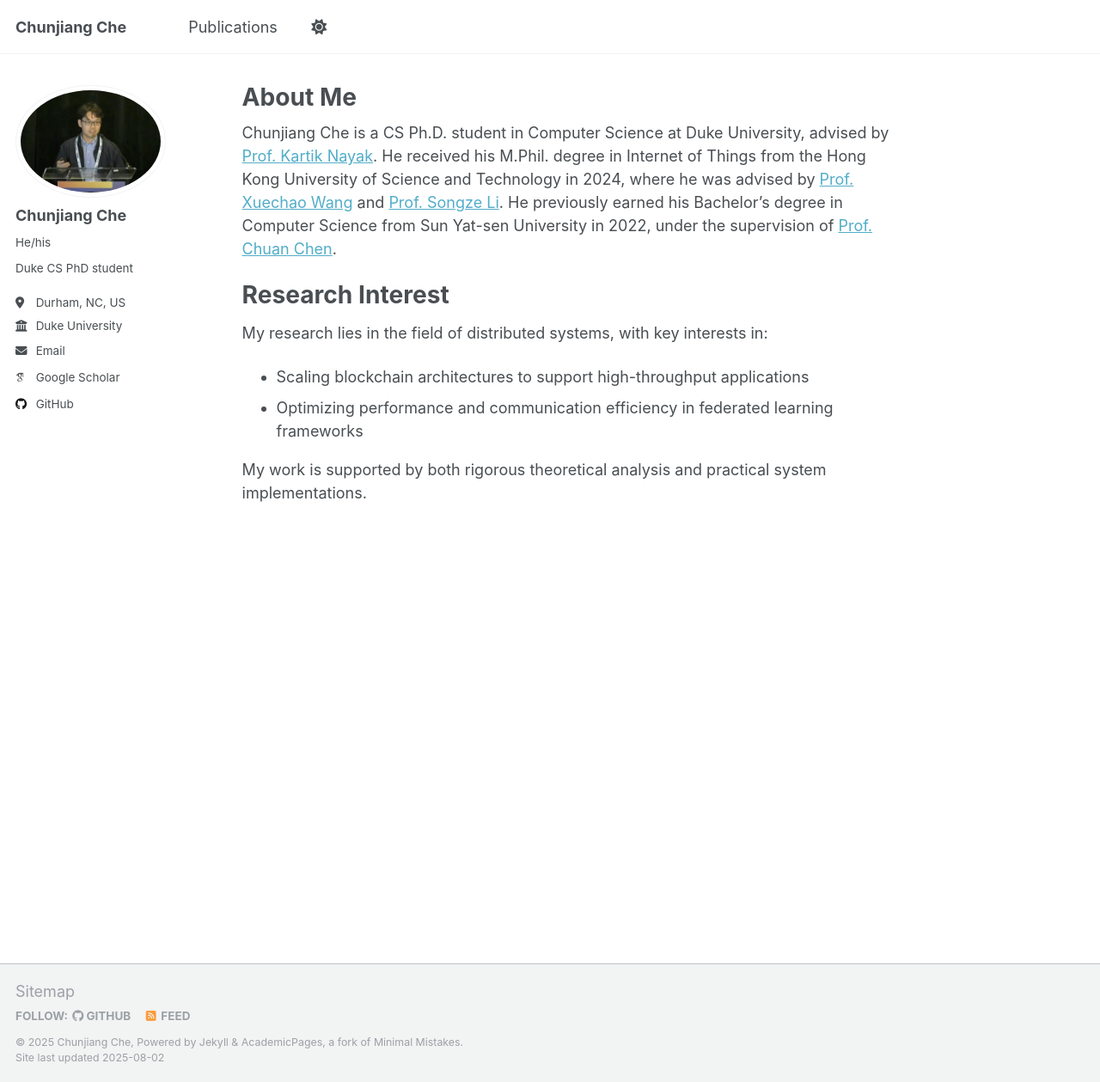
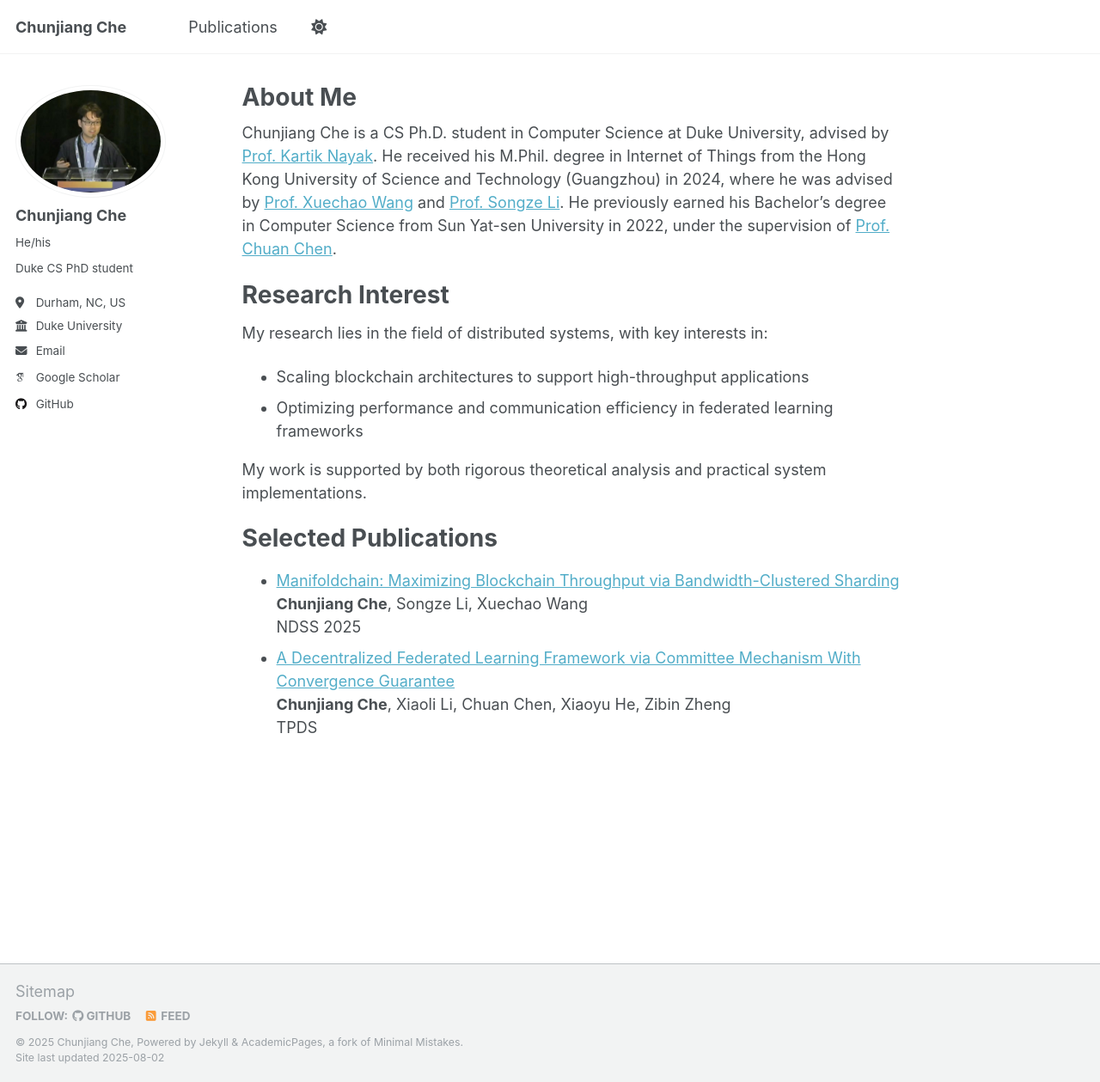
Before and after one commit to ChunjiangChe/ChunjiangChe.github.io, a Jekyll site: the page built from _pages/about.md, in a window 1280 px wide and 1259 px high. Shown: the whole window at 86% size. Built offline with Jekyll 4.4.1, drawn with Linux system fonts in a browser that asks for light colours; some web fonts are replaced; a script that is not in the unit is left out.

Commit message:
Update about.md

```diff
--- a/_pages/about.md
+++ b/_pages/about.md
@@ -7,7 +7,7 @@ redirect_from:
   - /about.html
 ---
 
-Chunjiang Che is a CS Ph.D. student in Computer Science at Duke University, advised by [Prof. Kartik Nayak](https://users.cs.duke.edu/~kartik/). He received his M.Phil. degree in Internet of Things from the Hong Kong University of Science and Technology in 2024, where he was advised by [Prof. Xuechao Wang](https://xuechao2.github.io/) and [Prof. Songze Li](https://songzli.github.io/). He previously earned his Bachelor's degree in Computer Science from Sun Yat-sen University in 2022, under the supervision of [Prof. Chuan Chen](https://cse.sysu.edu.cn/teacher/Chenchuan).
+Chunjiang Che is a CS Ph.D. student in Computer Science at Duke University, advised by [Prof. Kartik Nayak](https://users.cs.duke.edu/~kartik/). He received his M.Phil. degree in Internet of Things from the Hong Kong University of Science and Technology (Guangzhou) in 2024, where he was advised by [Prof. Xuechao Wang](https://xuechao2.github.io/) and [Prof. Songze Li](https://songzli.github.io/). He previously earned his Bachelor's degree in Computer Science from Sun Yat-sen University in 2022, under the supervision of [Prof. Chuan Chen](https://cse.sysu.edu.cn/teacher/Chenchuan).
 
 
 Research Interest
@@ -19,3 +19,14 @@ My research lies in the field of distributed systems, with key interests in:
 - Optimizing performance and communication efficiency in federated learning frameworks
 
 My work is supported by both rigorous theoretical analysis and practical system implementations.
+
+Selected Publications
+======
+
+
+* [Manifoldchain: Maximizing Blockchain Throughput via Bandwidth-Clustered Sharding](https://www.ndss-symposium.org/ndss-paper/manifoldchain-maximizing-blockchain-throughput-via-bandwidth-clustered-sharding/) \\
+  **Chunjiang Che**, Songze Li, Xuechao Wang \\
+  NDSS 2025
+* [A Decentralized Federated Learning Framework via Committee Mechanism With Convergence Guarantee](https://ieeexplore.ieee.org/abstract/document/9870745) \\
+  **Chunjiang Che**, Xiaoli Li, Chuan Chen, Xiaoyu He, Zibin Zheng \\
+  TPDS
```
